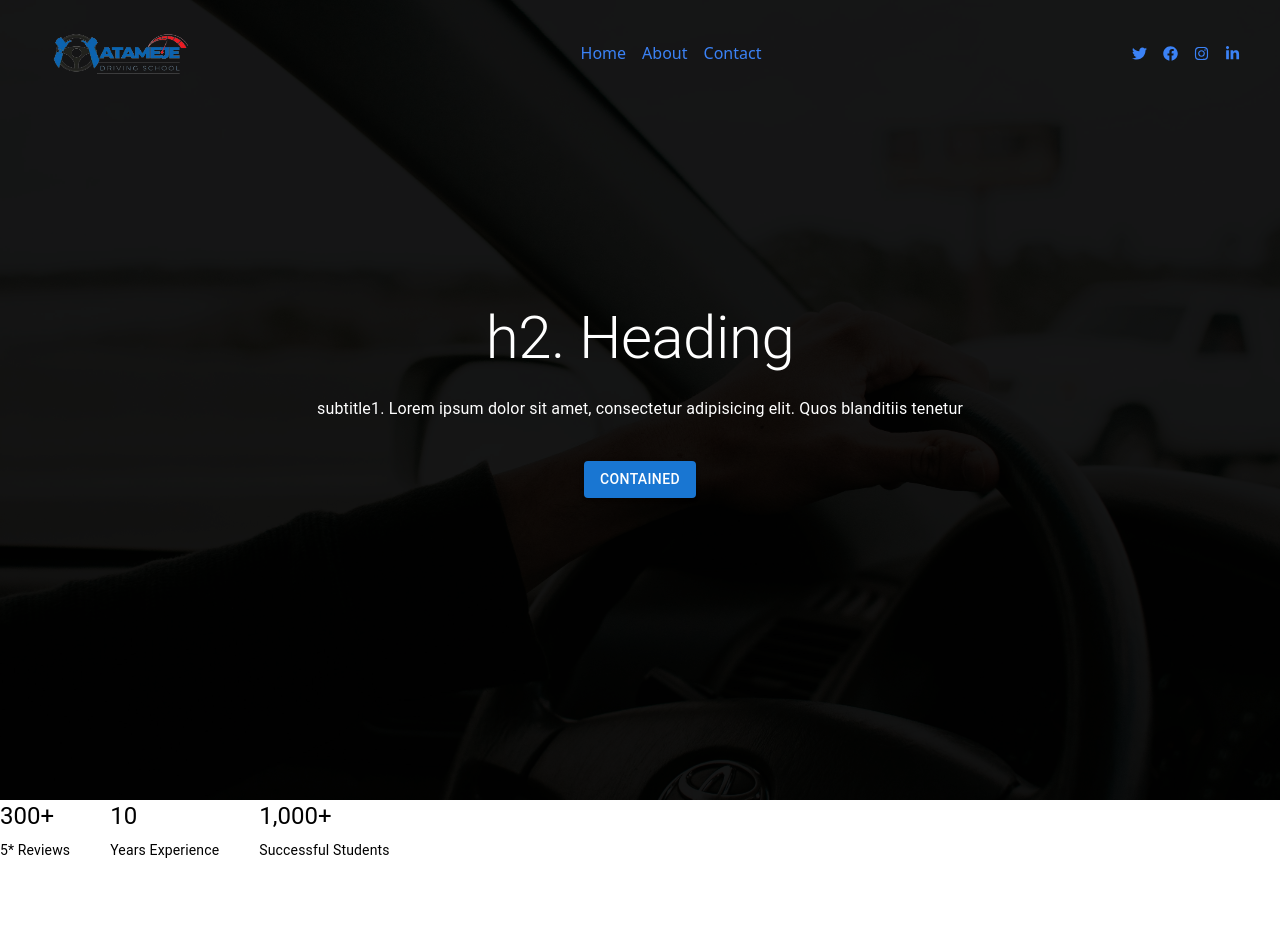
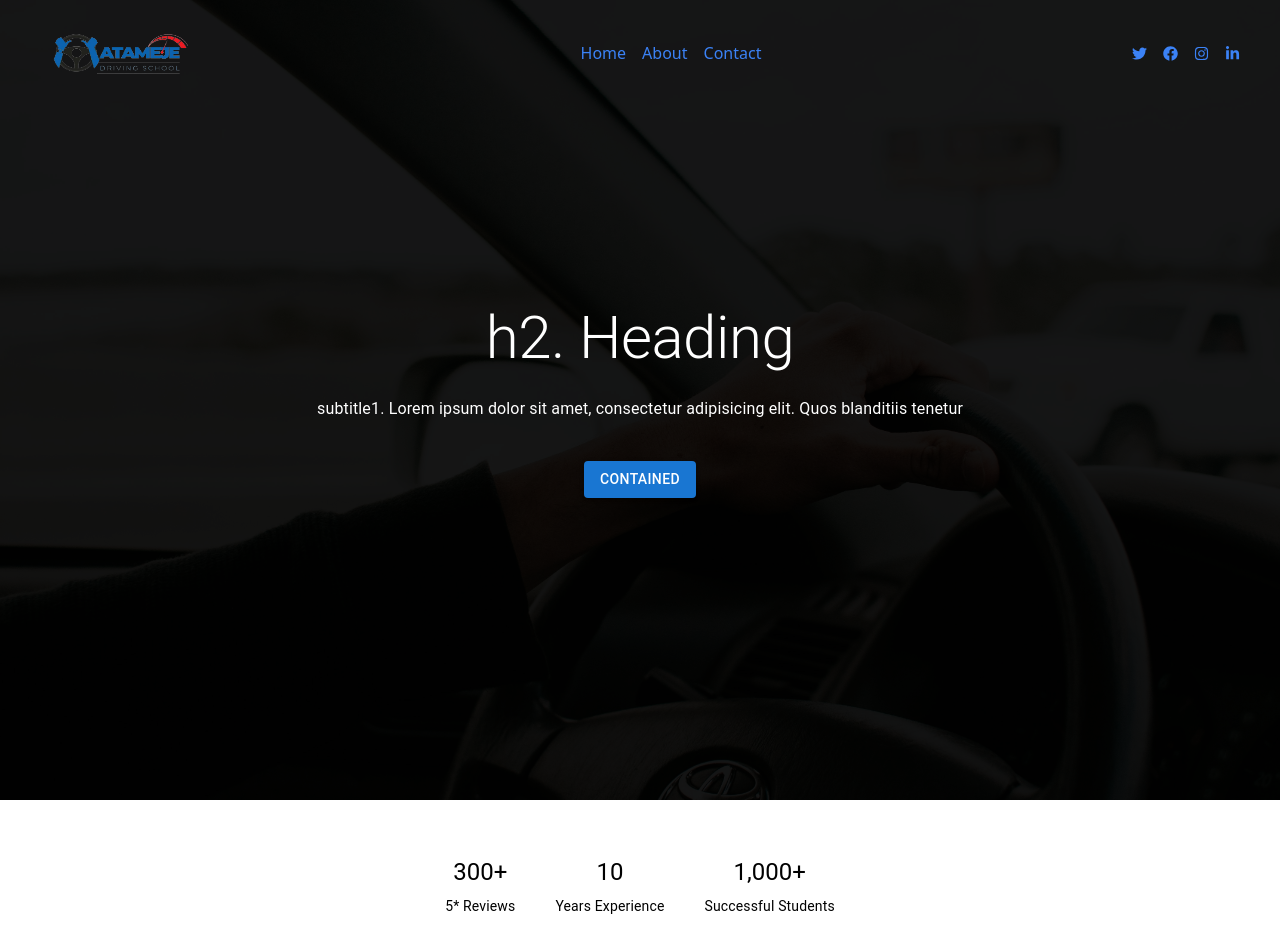
Before and after one commit to WatipasoChirambo/Stick, a Next.js app: page / in a window 1280 px wide. Shown: the top 942 px of the page. Built offline with nearby package versions, Linux system fonts and the light colour scheme.

Commit message:
levels center

```diff
--- a/components/Levels.js
+++ b/components/Levels.js
@@ -3,8 +3,8 @@ import Typography from "@mui/material/Typography";
 
 function Levels() {
   return (
-    <div className="flex gap-10 bg-grey-600">
-      <div>
+    <div className="flex gap-10 bg-black-600 justify-center items-center p-14">
+      <div className="grid place-items-center text-center">
         <Typography variant="h5" gutterBottom>
           300+
         </Typography>
@@ -12,7 +12,7 @@ function Levels() {
           5* Reviews
         </Typography>
       </div>
-      <div>
+      <div className="grid place-items-center text-center">
         <Typography variant="h5" gutterBottom>
           10
         </Typography>
@@ -20,7 +20,7 @@ function Levels() {
           Years Experience
         </Typography>
       </div>
-      <div>
+      <div className="grid place-items-center text-center">
         <Typography variant="h5" gutterBottom>
           1,000+
         </Typography>
```
